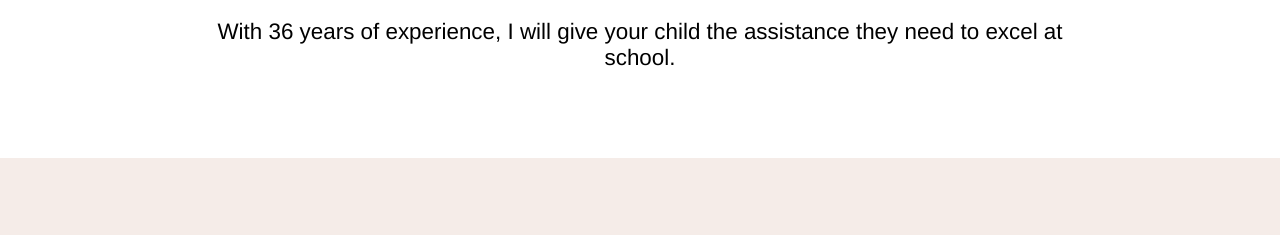
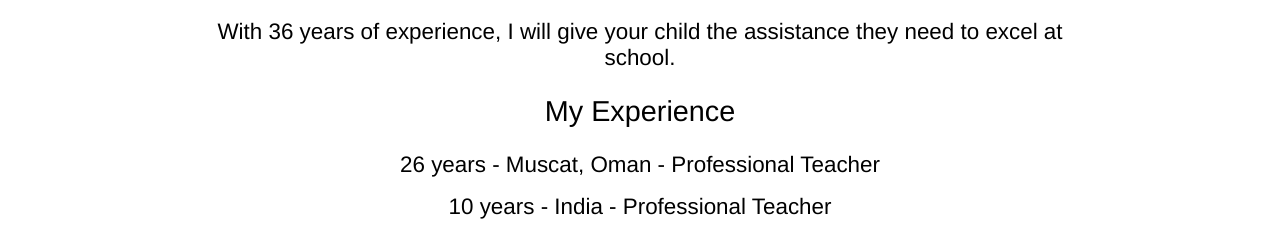
Before and after one commit to IanP96/public, a plain HTML site: page index.html in a window 1280 px wide. Shown: the part 716-951 px from the top of the page. Drawn offline with Linux system fonts and the light colour scheme.

Commit message:
Added experience info, minor CSS changes

```diff
--- a/index.html
+++ b/index.html
@@ -39,6 +39,15 @@
                     With <b>36 years</b> of experience, I will give your child
                     the assistance they need to excel at school.
                 </p>
+                <h2>My Experience</h2>
+                    <ul class="experience">
+                        <li>
+                            <b>26 years</b> - Muscat, Oman - Professional Teacher
+                        </li>
+                        <li>
+                            <b>10 years</b> - India - Professional Teacher
+                        </li>
+                    </ul>
             </section>
 
             <section id="subjects" class="centre grey">
--- a/style.css
+++ b/style.css
@@ -1,4 +1,4 @@
-@import "https://fonts.googleapis.com/css2?family=Montserrat:wght@500&family=Roboto:wght@300;400;500&display=swap";
+/* @import "https://fonts.googleapis.com/css2?family=Montserrat:wght@500&family=Roboto:wght@300;400;500&display=swap"; */
 
 :root {
     --blue: #0000FF;
@@ -71,20 +71,19 @@ h2 {
     font-size: 1.8rem;
 }
 
-p {
-    font-size: 1.4rem;
+p,
+li {
     font-weight: 300;
     margin-left: 16%;
     margin-right: 16%;
 }
 
+p, li {
+    font-size: 1.4rem;
+}
+
 b {
     font-weight: 500;
-}
-
-ul {
-    margin: 0;
-    padding: 0;
 }
 
 .top-header {
@@ -128,7 +127,20 @@ ul {
     background-color: var(--light-grey);
 }
 
+.experience {
+    padding: 0;
+    list-style: none;
+    display: inline;
+
+    & li {
+        margin-top: 1rem;
+        margin-bottom: 1rem;
+    }
+}
+
 .subject-list {
+    margin: 0;
+    padding: 0;
     list-style: none;
     display: flex;
     flex-direction: row;
```
